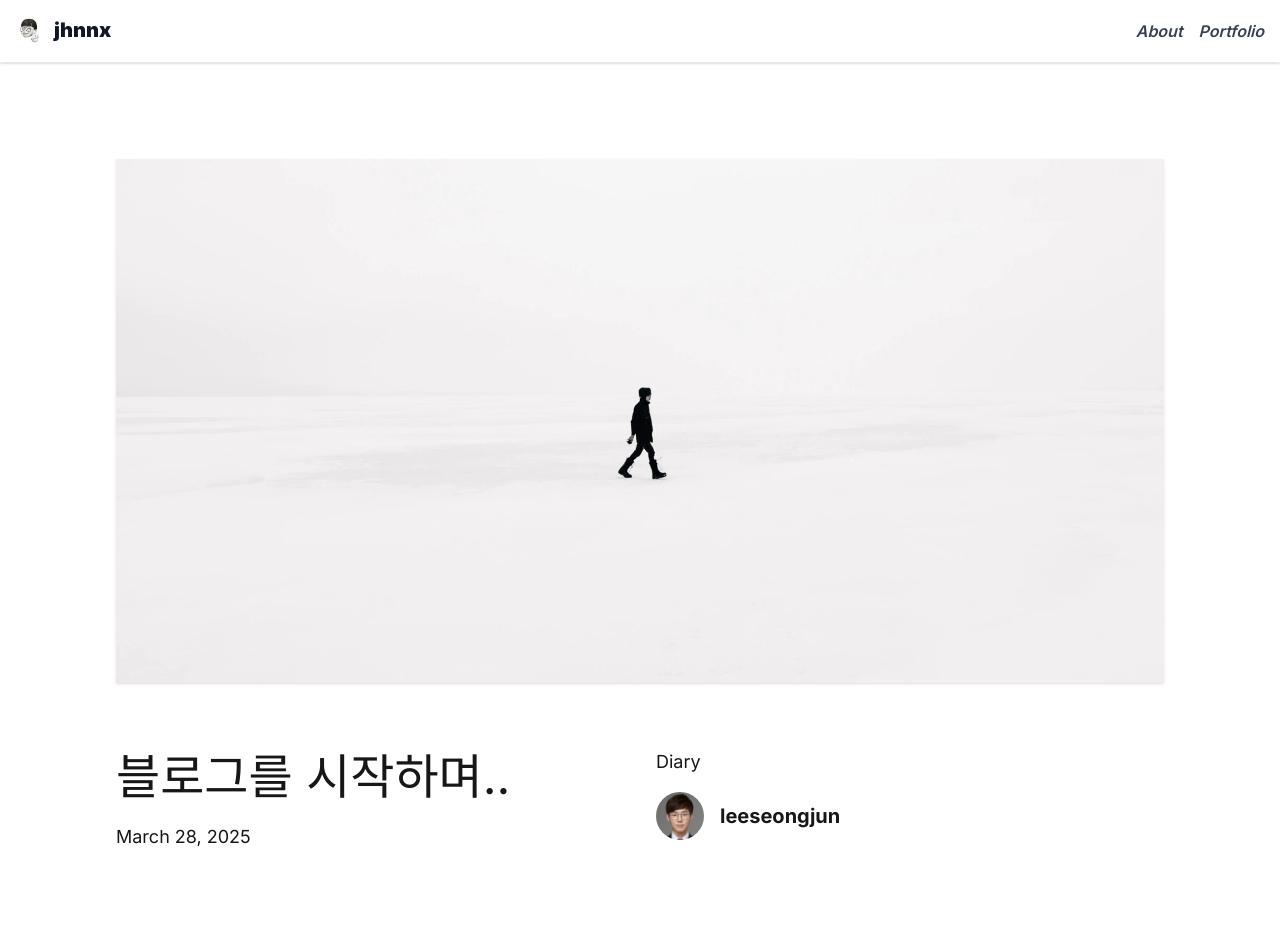
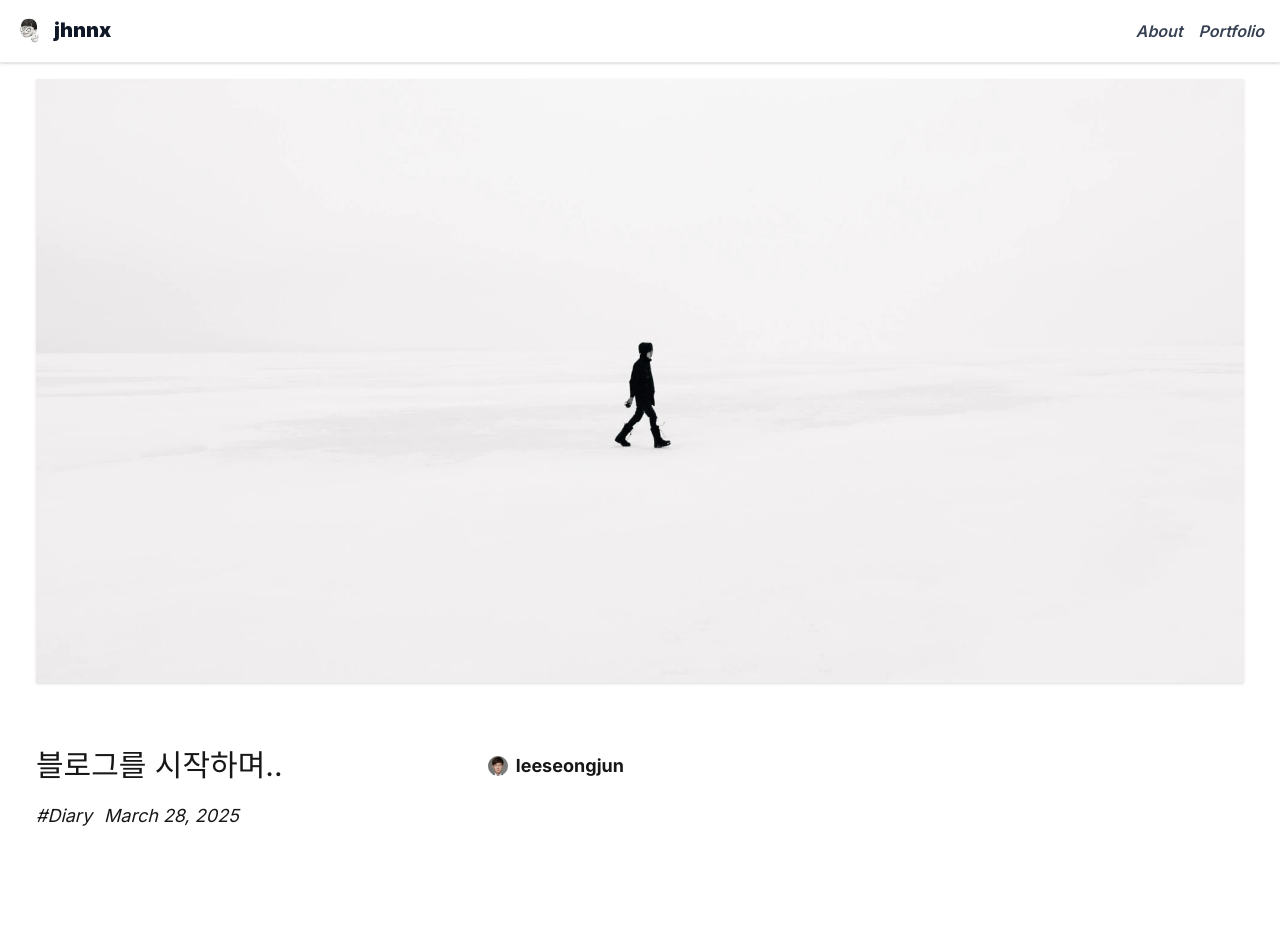
Before and after one commit to jhnnxx/blog, a Next.js app: page / in a window 1280 px wide. Shown: the top 952 px of the page. Built offline with nearby package versions, Linux system fonts and the light colour scheme.

Commit message:
style: 일부 스타일 변경

```diff
--- a/src/app/page.tsx
+++ b/src/app/page.tsx
@@ -10,7 +10,7 @@ export default function Home() {
 
   const morePosts = allPosts.slice(1)
   return (
-    <section className={`mx-auto p-20`}>
+    <section className={`mx-auto`}>
       <Container>
         <HeroPost
           title={heroPost.title}
--- a/src/components/post/avatar.tsx
+++ b/src/components/post/avatar.tsx
@@ -7,15 +7,16 @@ type Props = {
 
 const Avatar = ({ name, picture }: Props) => {
   return (
-    <div className="flex items-center">
-      <Image
-        src={picture}
-        className="mr-4 h-12 w-12 rounded-full"
-        width={20}
-        height={20}
-        alt={name}
-      />
-      <div className="text-xl font-bold">{name}</div>
+    <div className="flex cursor-default items-center gap-2">
+      <div className={`relative h-5 w-5`}>
+        <Image
+          src={picture}
+          className="mr-4 h-12 w-12 rounded-full"
+          fill
+          alt={name}
+        />
+      </div>
+      <div className="text-sm font-bold lg:text-lg">{name}</div>
     </div>
   )
 }
--- a/src/components/post/hero-post.tsx
+++ b/src/components/post/hero-post.tsx
@@ -28,18 +28,20 @@ export function HeroPost({
       </div>
       <div className="mb-20 md:mb-28 md:grid md:grid-cols-2 md:gap-x-16 lg:gap-x-8">
         <div>
-          <h3 className="mb-4 text-4xl leading-tight lg:text-5xl">
+          <h3 className="mb-4 flex items-center justify-between text-xl leading-tight lg:text-3xl">
             <Link href={`/posts/${slug}`} className="hover:underline">
               {title}
             </Link>
+            <Avatar name={author.name} picture={author.picture} />
           </h3>
-          <div className="mb-4 text-lg md:mb-0">
+          <div
+            className={`flex gap-3 text-sm leading-relaxed italic lg:text-lg`}
+          >
+            <p className="mb-4">#{excerpt}</p>
             <DateFormatter dateString={date} />
+            {/*<Avatar name={author.name} picture={author.picture} />*/}
           </div>
-        </div>
-        <div>
-          <p className="mb-4 text-lg leading-relaxed">{excerpt}</p>
-          <Avatar name={author.name} picture={author.picture} />
+          {/*<div className="mb-4 text-sm md:mb-0 lg:text-lg"></div>*/}
         </div>
       </div>
     </section>
```
